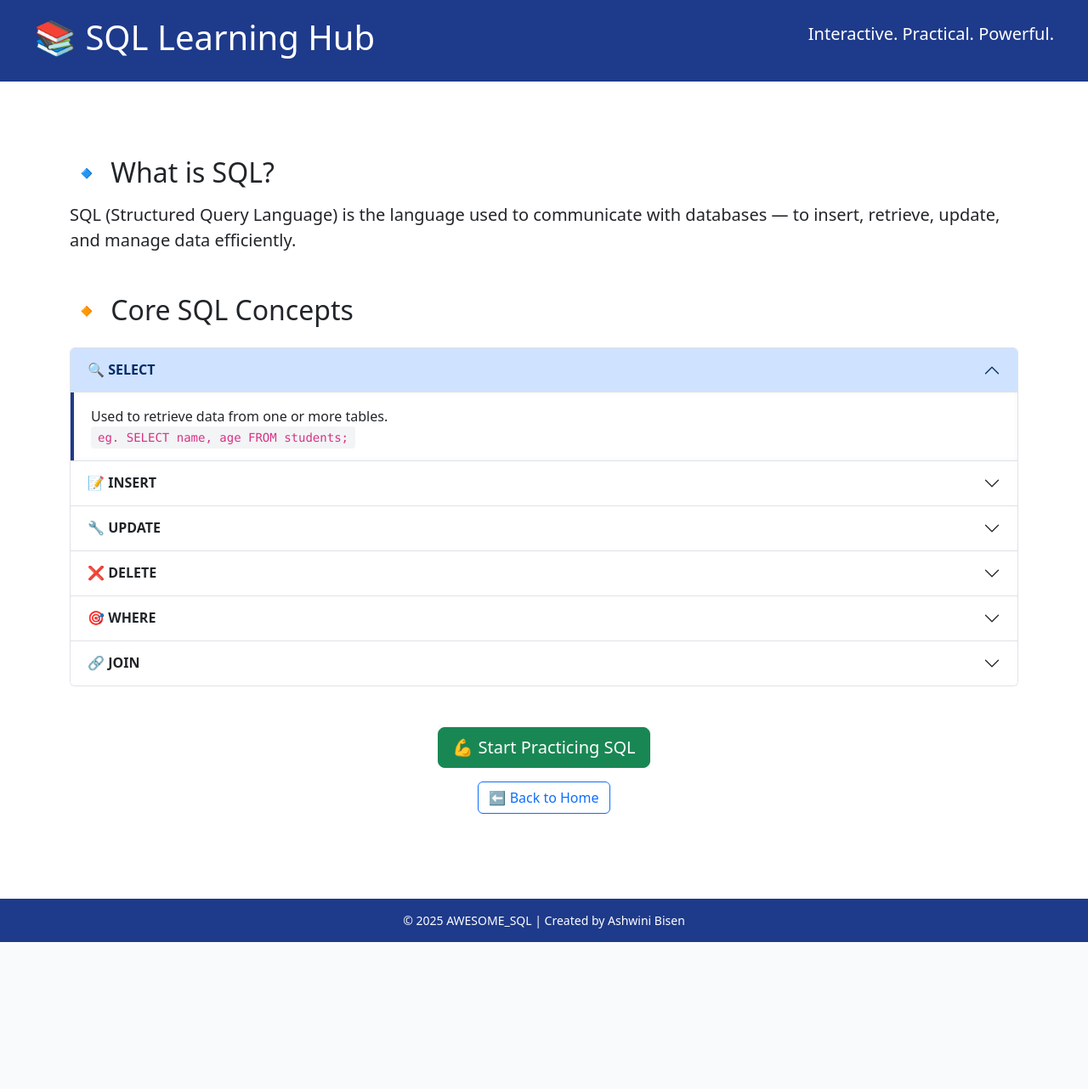
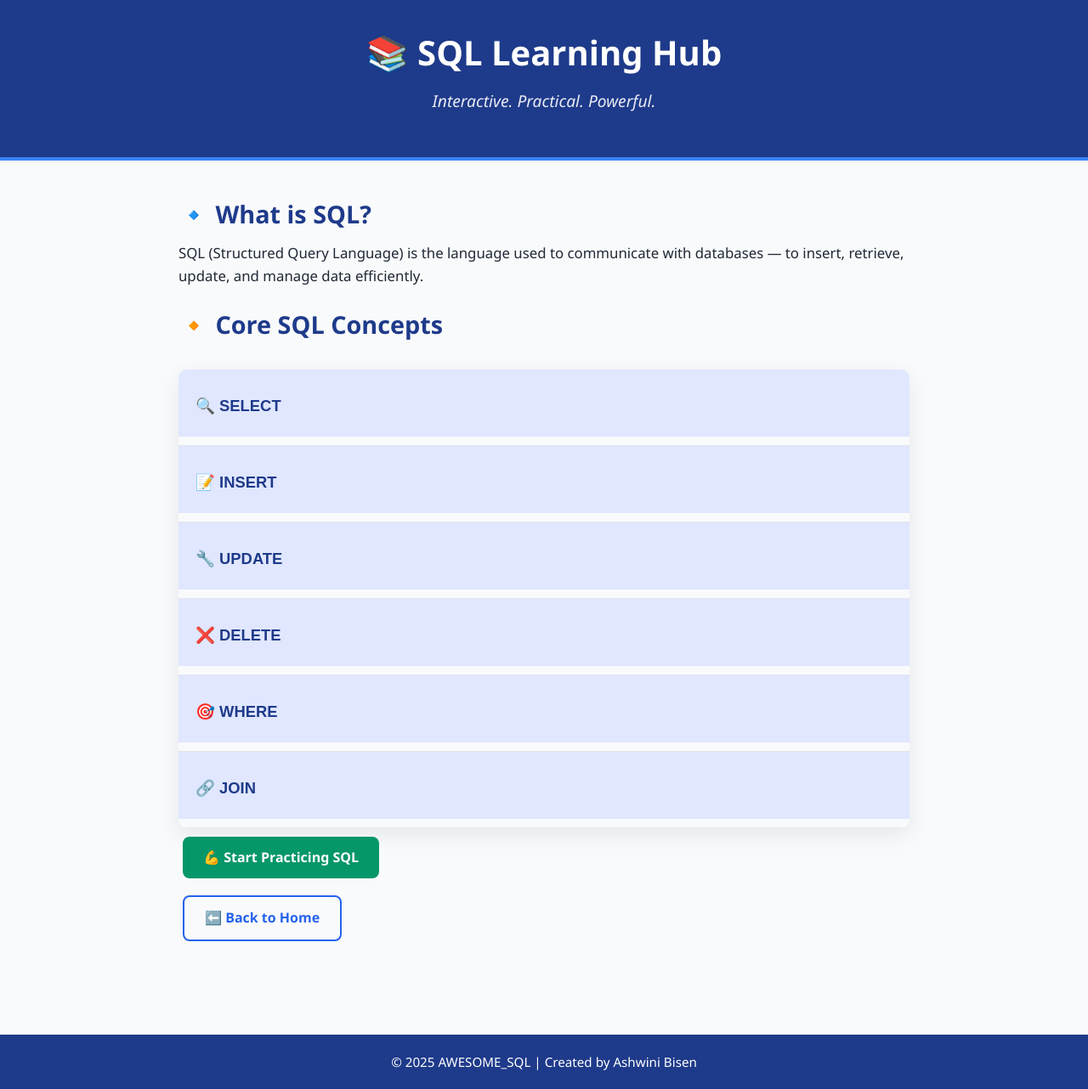
Before and after one commit to Ashwinib26/Awesome-SQL, a Flask app: page /sqlquery in a window 1280 px wide. Shown: the whole page at 85% size. Before the commit the page ends 1109 px from the top, so only its background shows below. Run offline with Flask 3, Linux system fonts and the light colour scheme.

Commit message:
SQL Theory Guide Updates

```diff
--- a/static/styles.css
+++ b/static/styles.css
@@ -1,47 +1,183 @@
-/* Base styles */
+/* Reset & Base */
+* {
+  margin: 0;
+  padding: 0;
+  box-sizing: border-box;
+}
+
 body {
   font-family: 'Segoe UI', sans-serif;
   background-color: #f9fafb;
   color: #1f2937;
-  margin: 0;
-  padding: 0;
+  line-height: 1.6;
 }
 
 /* Header */
 header {
   background-color: #1e3a8a;
   color: white;
-  padding: 20px 40px;
-  display: flex;
-  align-items: center;
-  justify-content: space-between;
-  flex-wrap: wrap;
+  padding: 30px 20px;
+  text-align: center;
+  border-bottom: 4px solid #3b82f6;
 }
 
-.title {
-  font-size: 28px;
-  font-weight: bold;
+header h1 {
+  font-size: 2.5rem;
+  margin-bottom: 10px;
 }
 
-.tagline {
-  font-size: 16px;
+header .lead {
+  font-size: 1.2rem;
   font-style: italic;
-  margin-top: 5px;
+  opacity: 0.9;
 }
 
-/* Main Section */
+/* Main */
 main {
+  max-width: 900px;
+  margin: 0 auto;
   padding: 40px 20px;
 }
 
-/* Section Heading */
-h2.section-heading {
-  margin-top: 40px;
-  text-align: center;
-  font-weight: 600;
+/* Section Headings */
+h2 {
+  font-size: 1.8rem;
+  color: #1e3a8a;
+  margin-bottom: 10px;
 }
 
-/* Carousel container */
+/* Paragraphs */
+p {
+  font-size: 1.05rem;
+  margin-bottom: 20px;
+}
+
+/* Accordion */
+.accordion {
+  margin-top: 30px;
+  border-radius: 10px;
+  overflow: hidden;
+  box-shadow: 0 8px 24px rgba(0, 0, 0, 0.08);
+}
+
+.accordion-item {
+  border-bottom: 1px solid #e5e7eb;
+}
+
+.accordion-header {
+  background-color: #e0e7ff;
+  padding: 15px 20px;
+  cursor: pointer;
+  transition: background 0.3s ease;
+}
+
+.accordion-header:hover {
+  background-color: #c7d2fe;
+}
+
+.accordion-button {
+  background: none;
+  border: none;
+  width: 100%;
+  text-align: left;
+  font-size: 1.15rem;
+  font-weight: 600;
+  color: #1e3a8a;
+  padding: 10px 0;
+  cursor: pointer;
+}
+
+.accordion-collapse {
+  max-height: 0;
+  overflow: hidden;
+  transition: max-height 0.4s ease;
+}
+
+.accordion-item.active .accordion-collapse {
+  max-height: 500px; /* Set high enough to accommodate content */
+}
+
+.accordion-body {
+  background-color: #ffffff;
+  padding: 20px;
+  font-size: 1rem;
+  border-left: 5px solid #1e3a8a;
+  box-shadow: inset 0 0 5px rgba(0, 0, 0, 0.03);
+}
+
+/* Code Blocks */
+code {
+  background-color: #f3f4f6;
+  padding: 4px 6px;
+  border-radius: 4px;
+  font-size: 0.95rem;
+  color: #b91c1c;
+  display: inline-block;
+  margin-top: 10px;
+}
+
+/* Buttons */
+.btn {
+  display: inline-block;
+  padding: 12px 24px;
+  font-size: 1rem;
+  font-weight: 600;
+  text-decoration: none;
+  border-radius: 8px;
+  transition: all 0.3s ease;
+  margin: 10px 5px;
+  text-align: center;
+}
+
+.btn-success {
+  background-color: #059669;
+  color: white;
+}
+
+.btn-success:hover {
+  background-color: #047857;
+}
+
+.btn-outline-primary {
+  background-color: transparent;
+  color: #2563eb;
+  border: 2px solid #2563eb;
+}
+
+.btn-outline-primary:hover {
+  background-color: #2563eb;
+  color: white;
+}
+
+/* Footer */
+footer {
+  background-color: #1e3a8a;
+  color: white;
+  text-align: center;
+  padding: 20px;
+  margin-top: 60px;
+  font-size: 0.95rem;
+}
+
+/* Responsive */
+@media (max-width: 768px) {
+  header h1 {
+    font-size: 2rem;
+  }
+
+  h2 {
+    font-size: 1.5rem;
+  }
+
+  .btn {
+    padding: 10px 16px;
+    font-size: 0.95rem;
+  }
+
+  .accordion-body {
+    font-size: 0.95rem;
+  }
+}
 .carousel {
   max-width: 900px;
   margin: 0 auto;
@@ -136,16 +272,6 @@ h2.section-heading {
   background-color: #2563eb;
 }
 
-/* Footer */
-footer {
-  background-color: #1e3a8a;
-  color: white;
-  text-align: center;
-  padding: 15px;
-  margin-top: 60px;
-  font-size: 14px;
-}
-
 .custom-btn {
   display: inline-block;
   padding: 12px 24px;
@@ -166,49 +292,3 @@ footer {
   box-shadow: 0 6px 14px rgba(89, 54, 160, 0.4);
   transform: translateY(-2px);
 }
-
-
-.accordion-button {
-  background-color: #e0e7ff;
-  color: #1e3a8a;
-  font-weight: 600;
-  font-size: 1.1rem;
-  transition: background-color 0.3s ease;
-}
-
-.accordion-button:hover {
-  background-color: #c7d2fe;
-}
-
-.accordion-body {
-  background-color: #ffffff;
-  padding: 1rem 1.5rem;
-  border-left: 4px solid #1e3a8a;
-  box-shadow: inset 0 0 5px rgba(0, 0, 0, 0.05);
-}
-
-code {
-  background-color: #f3f4f6;
-  padding: 5px 8px;
-  border-radius: 4px;
-  font-size: 0.95rem;
-  color: #b91c1c;
-}
-
-/* Button Styles */
-.btn-success {
-  background-color: #059669;
-  border: none;
-  padding: 0.6rem 1.4rem;
-  font-size: 1.1rem;
-}
-
-.btn-success:hover {
-  background-color: #047857;
-}
-
-.btn-outline-primary {
-  font-size: 1rem;
-  padding: 0.5rem 1.2rem;
-  border-radius: 6px;
-}
--- a/templates/SQLquery.html
+++ b/templates/SQLquery.html
@@ -5,7 +5,6 @@
   <meta name="viewport" content="width=device-width, initial-scale=1.0" />
   <title>SQL Guide | AWESOME_SQL</title>
   <link rel="stylesheet" href="{{ url_for('static', filename='styles.css') }}">
-  <link rel="stylesheet" href="https://cdn.jsdelivr.net/npm/bootstrap@5.3.3/dist/css/bootstrap.min.css">
 </head>
 <body>
 
@@ -14,7 +13,7 @@
     <p class="lead">Interactive. Practical. Powerful.</p>
   </header>
 
-  <main class="container mt-5">
+  <main>
     <section>
       <h2 class="mb-3">🔹 What is SQL?</h2>
       <p class="fs-5">SQL (Structured Query Language) is the language used to communicate with databases — to insert, retrieve, update, and manage data efficiently.</p>
@@ -119,8 +118,8 @@
     </section>
 
     <div class="mt-5 text-center">
-      <a href="{{ url_for('practice') }}" class="btn btn-success btn-lg">💪 Start Practicing SQL</a><br>
-      <a href="{{ url_for('home') }}" class="btn btn-outline-primary mt-3">⬅️ Back to Home</a>
+      <a href="{{ url_for('practice') }}" class="btn btn-success">💪 Start Practicing SQL</a><br>
+      <a href="{{ url_for('home') }}" class="btn btn-outline-primary">⬅️ Back to Home</a>
     </div>
   </main>
 
@@ -128,6 +127,15 @@
     &copy; 2025 AWESOME_SQL | Created by Ashwini Bisen
   </footer>
 
-  <script src="https://cdn.jsdelivr.net/npm/bootstrap@5.3.3/dist/js/bootstrap.bundle.min.js"></script>
+  <script>
+    const accordionItems = document.querySelectorAll('.accordion-item');
+    accordionItems.forEach(item => {
+      const button = item.querySelector('.accordion-button');
+      button.addEventListener('click', () => {
+        item.classList.toggle('active');
+      });
+    });
+  </script>
+
 </body>
 </html>
```
